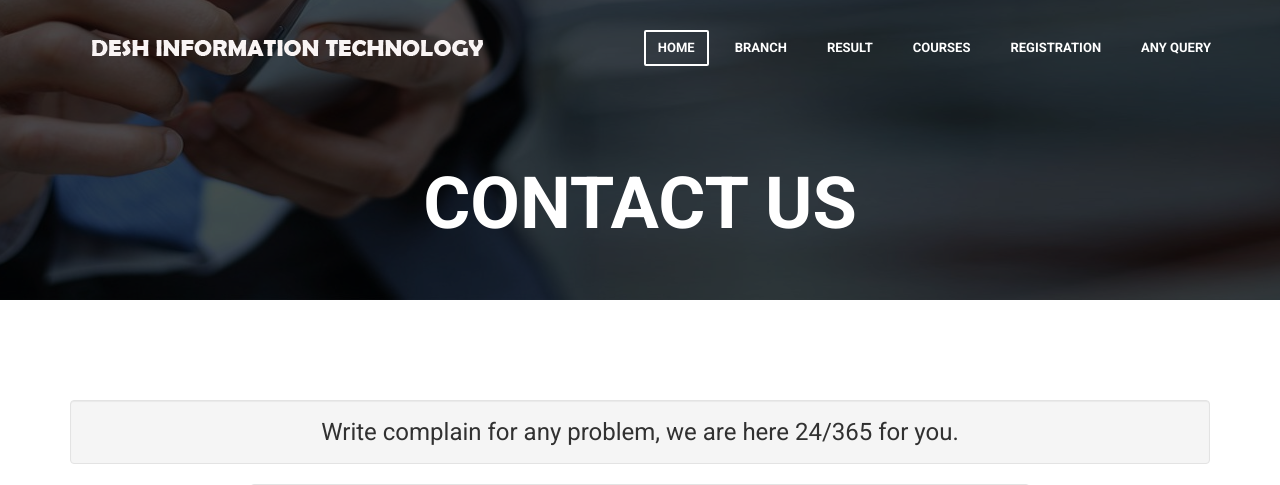
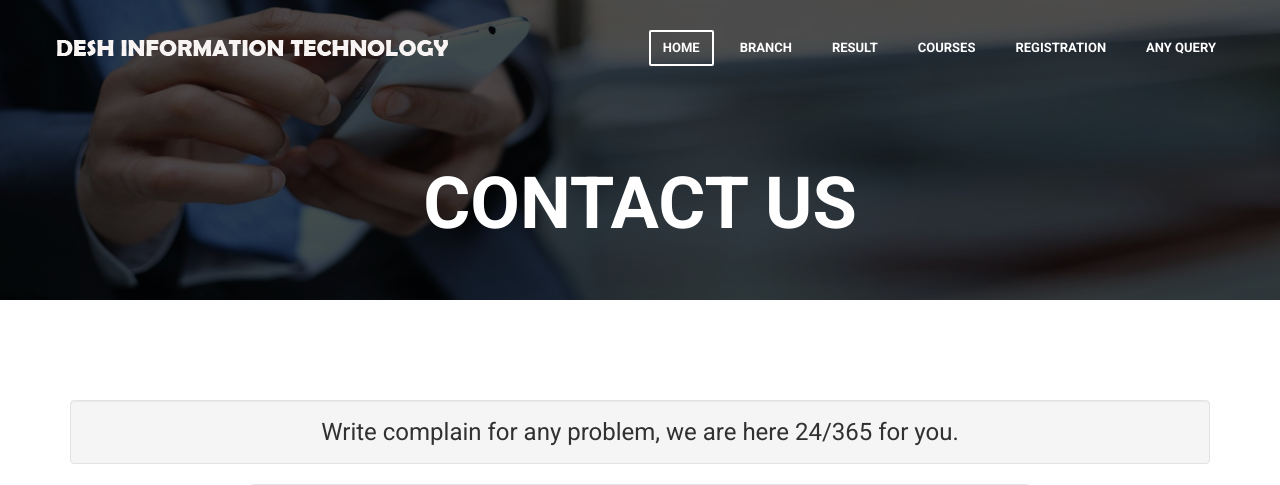
Before and after one commit to PialKanti/Desh-Information-Technology, a PHP site: page /contact.html in a window 1280 px wide. Shown: the top 485 px of the page. Run offline with PHP 8.4, Linux system fonts and the light colour scheme.

Commit message:
Modify for big screen web page

```diff
--- a/contact.html
+++ b/contact.html
@@ -37,7 +37,7 @@
         <div class="uc-mobile-menu-pusher">
             <div class="content-wrapper">
                 <nav class="navbar m-menu navbar-default navbar-fixed-top">
-                    <div class="container">
+                    <div class="container-fluid">
                         <!-- Brand and toggle get grouped for better mobile display -->
                         <div class="navbar-header">
                             <button type="button" class="navbar-toggle collapsed" data-toggle="collapse" data-target="#navbar-collapse-1"> <span class="sr-only">Toggle navigation</span> <span class="icon-bar"></span> <span class="icon-bar"></span> <span class="icon-bar"></span> </button>
--- a/css/style.css
+++ b/css/style.css
@@ -336,6 +336,12 @@ Shortcode Content
 /*-----------------------------
  NAVIGATION & HEADER STYLE
 --------------------------------*/
+
+/*navbar conatainer-fluid*/
+.container-fluid{
+    margin-left: 20px;
+    margin-right: 50px;
+}
 
 
 /*Navigation*/
@@ -1164,6 +1170,7 @@ Gallery
 
 .contact_us {
     background: url(../img/img_contact_us.jpg) no-repeat bottom;
+    background-size: cover;
 }
 
 .contact-container {
--- a/index.html
+++ b/index.html
@@ -37,7 +37,7 @@
         <div class="uc-mobile-menu-pusher">
             <div class="content-wrapper">
                 <nav class="navbar m-menu navbar-default navbar-fixed-top">
-                    <div class="container">
+                    <div class="container-fluid">
                         <!-- Brand and toggle get grouped for better mobile display -->
                         <div class="navbar-header">
                             <button type="button" class="navbar-toggle collapsed" data-toggle="collapse" data-target="#navbar-collapse-1"> <span class="sr-only">Toggle navigation</span> <span class="icon-bar"></span> <span class="icon-bar"></span> <span class="icon-bar"></span> </button>
--- a/registration.html
+++ b/registration.html
@@ -37,7 +37,7 @@
         <div class="uc-mobile-menu-pusher">
             <div class="content-wrapper">
                 <nav class="navbar m-menu navbar-default navbar-fixed-top">
-                    <div class="container">
+                    <div class="container-fluid">
                         <!-- Brand and toggle get grouped for better mobile display -->
                         <div class="navbar-header">
                             <button type="button" class="navbar-toggle collapsed" data-toggle="collapse" data-target="#navbar-collapse-1"> <span class="sr-only">Toggle navigation</span> <span class="icon-bar"></span> <span class="icon-bar"></span> <span class="icon-bar"></span> </button>
--- a/result.html
+++ b/result.html
@@ -37,7 +37,7 @@
         <div class="uc-mobile-menu-pusher">
             <div class="content-wrapper">
                 <nav class="navbar m-menu navbar-default navbar-fixed-top">
-                    <div class="container">
+                    <div class="container-fluid">
                         <!-- Brand and toggle get grouped for better mobile display -->
                         <div class="navbar-header">
                             <button type="button" class="navbar-toggle collapsed" data-toggle="collapse" data-target="#navbar-collapse-1"> <span class="sr-only">Toggle navigation</span> <span class="icon-bar"></span> <span class="icon-bar"></span> <span class="icon-bar"></span> </button>
```
